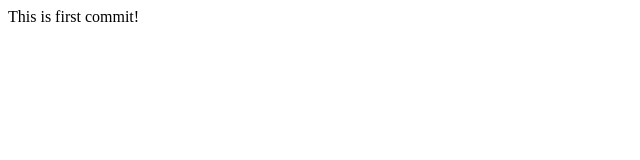
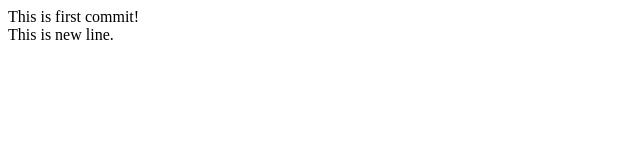
Before and after one commit to OleksandrSemak/frontend_test, a plain HTML site: page index.html in a window 1280 px wide. Shown: the full height of the page, 0-640 px from the left. Drawn offline with Linux system fonts and the light colour scheme.

Commit message:
added new line

```diff
--- a/index.html
+++ b/index.html
@@ -6,6 +6,7 @@
     <title>Document</title>
   </head>
   <body>
-    This is first commit!
+    This is first commit! <br />
+    This is new line.
   </body>
 </html>
```
